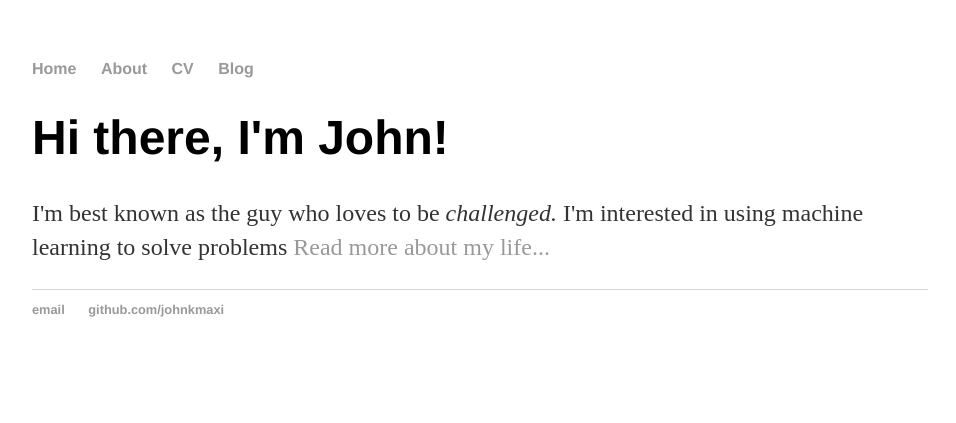
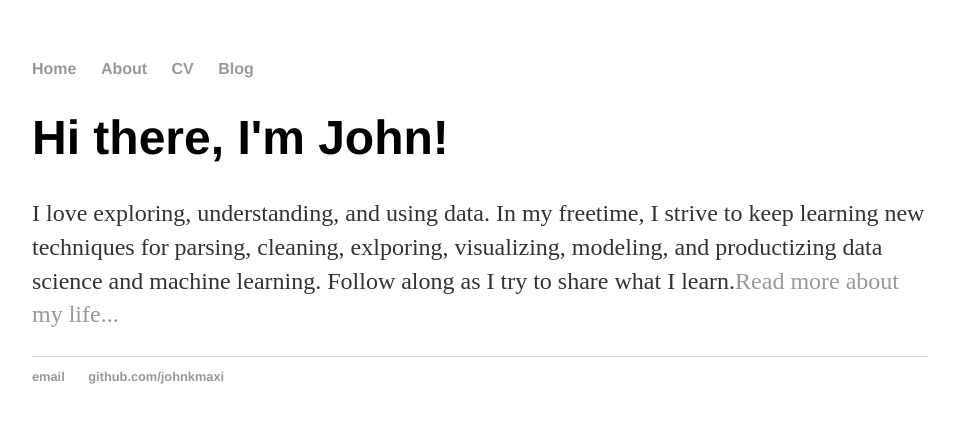
Before and after one commit to johnkmaxi/johnkmaxi.github.io, a Jekyll site: the page built from index.html, in a window 1280 px wide. Shown: the top 423 px of the page, without its empty margins (160-1116 px from the left). Built offline with Jekyll 4.4.1, drawn with Linux system fonts in a browser that asks for light colours.

Commit message:
Update index.html

```diff
--- a/index.html
+++ b/index.html
@@ -4,5 +4,7 @@ title: John Maxi
 ---
 <div class="blurb">
 	<h1>Hi there, I'm John!</h1>
-	<p>I'm best known as the guy who loves to be <em>challenged.</em> I'm interested in using machine learning to solve problems <a href="/about">Read more about my life...</a></p>
+	<p>I love exploring, understanding, and using data. In my freetime, I strive to keep learning new techniques for parsing,
+		cleaning, exlporing, visualizing, modeling, and productizing data science and machine learning. Follow along as
+		I try to share what I learn.<a href="/about">Read more about my life...</a></p>
 </div><!-- /.blurb -->
```
